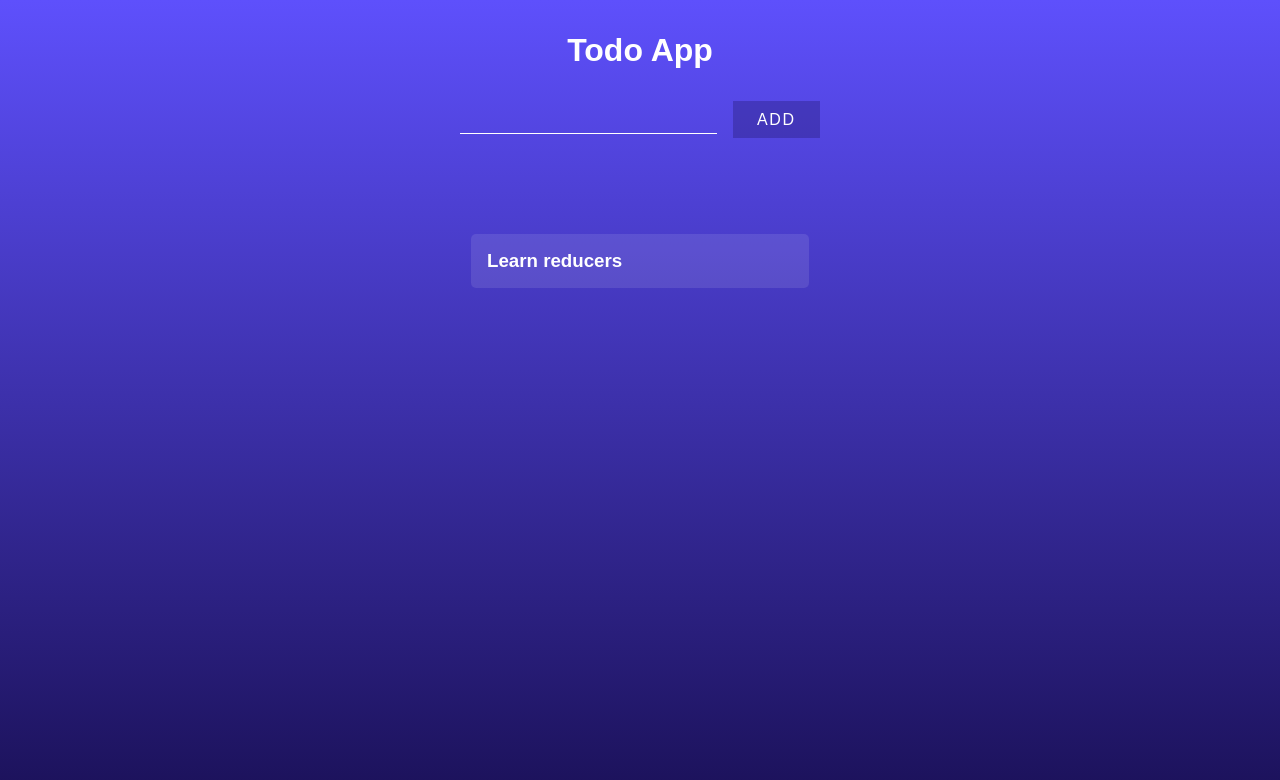
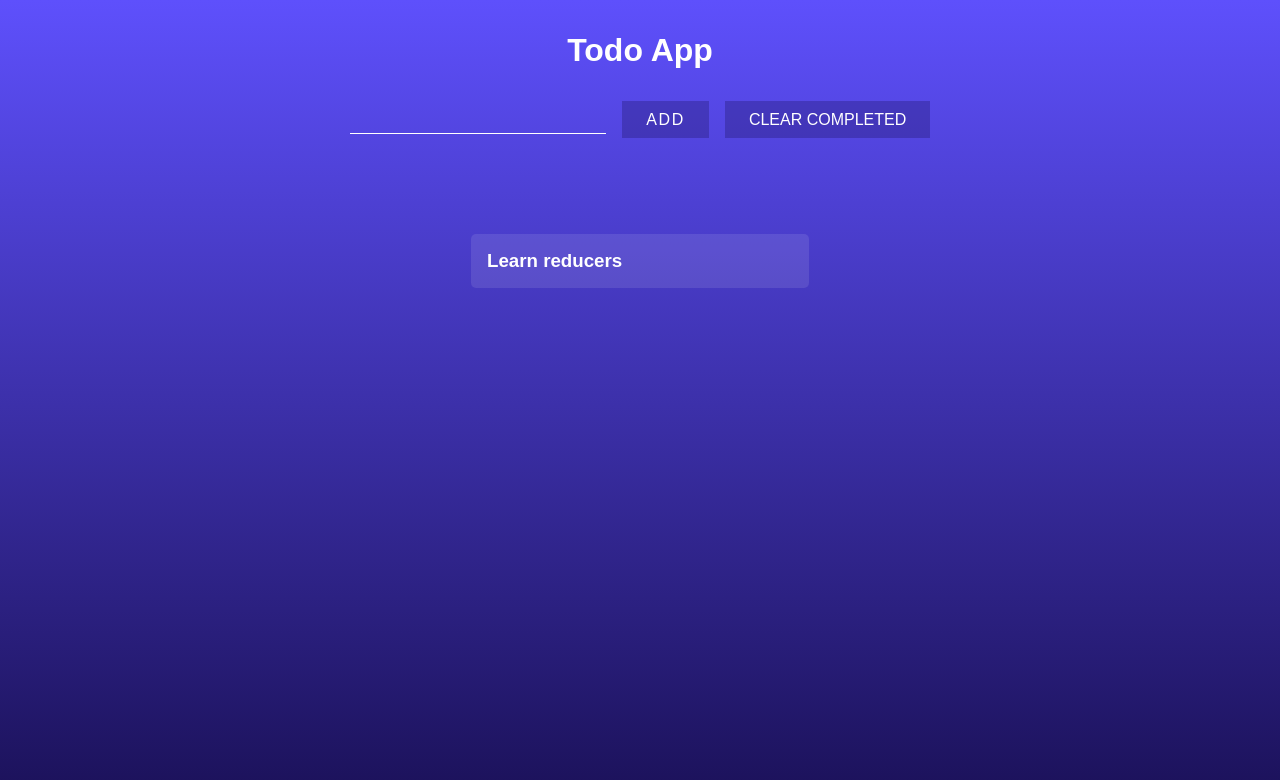
Before and after one commit to bloominstituteoftechnology/reducer-todo, a React (Create React App) app in the folder todo/: page / in a window 1280 px wide. Shown: the top 780 px of the page. Built offline with nearby package versions, Linux system fonts and the light colour scheme.

Commit message:
added action: CLEAR_TODO

```diff
--- a/todo/src/App.css
+++ b/todo/src/App.css
@@ -25,7 +25,10 @@ body {
 	color: #fff;
 }
 
-form {
+.form__container {
+	display: flex;
+	justify-content: center;
+	align-items: center;
 	margin-bottom: 4rem;
 }
 
@@ -42,6 +45,18 @@ form {
 
 form button {
 	letter-spacing: 0.1rem;
+	font-size: 1rem;
+	cursor: pointer;
+	outline: none;
+	color: #fff;
+	border: none;
+	background: rgba(27, 17, 89, 0.3);
+	padding: 0.6rem 1.5rem;
+}
+
+.clear__btn {
+	text-transform: uppercase;
+	margin-left: 1rem;
 	font-size: 1rem;
 	cursor: pointer;
 	outline: none;
--- a/todo/src/App.js
+++ b/todo/src/App.js
@@ -34,12 +34,15 @@ function App() {
 	return (
 		<div className="App">
 			<h1>Todo App</h1>
-			<form onSubmit={handleSubmit}>
-				<input className="todo__input" type="text" value={newTodo} onChange={changeHandler} />
-				<button disabled={!newTodo} type="submit">
-					ADD
+			<div className="form__container">
+				<form onSubmit={handleSubmit}>
+					<input className="todo__input" type="text" value={newTodo} onChange={changeHandler} />
+					<button disabled={!newTodo}>ADD</button>
+				</form>
+				<button onClick={() => dispatch({ type: 'CLEAR_TODO' })} className="clear__btn">
+					Clear Completed
 				</button>
-			</form>
+			</div>
 			<div>
 				<TodoList todos={state.todos} dispatch={dispatch} />
 			</div>
--- a/todo/src/reducers/reducer.js
+++ b/todo/src/reducers/reducer.js
@@ -30,6 +30,11 @@ const todoReducer = (state, action) => {
 					})
 				]
 			};
+		case 'CLEAR_TODO':
+			return {
+				...state,
+				todos: [...state.todos.filter(item => !item.completed)]
+			};
 
 		default: {
 			return state;
```
Also changed, not shown: 1 other file (tests, documents, lock files or other folders).
